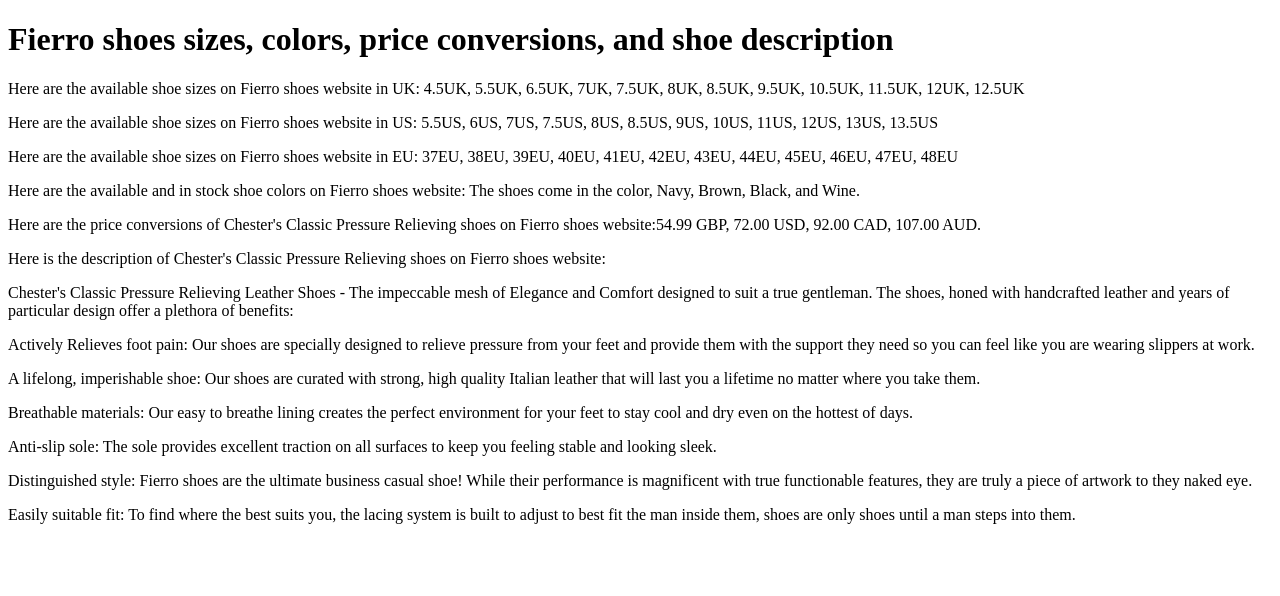
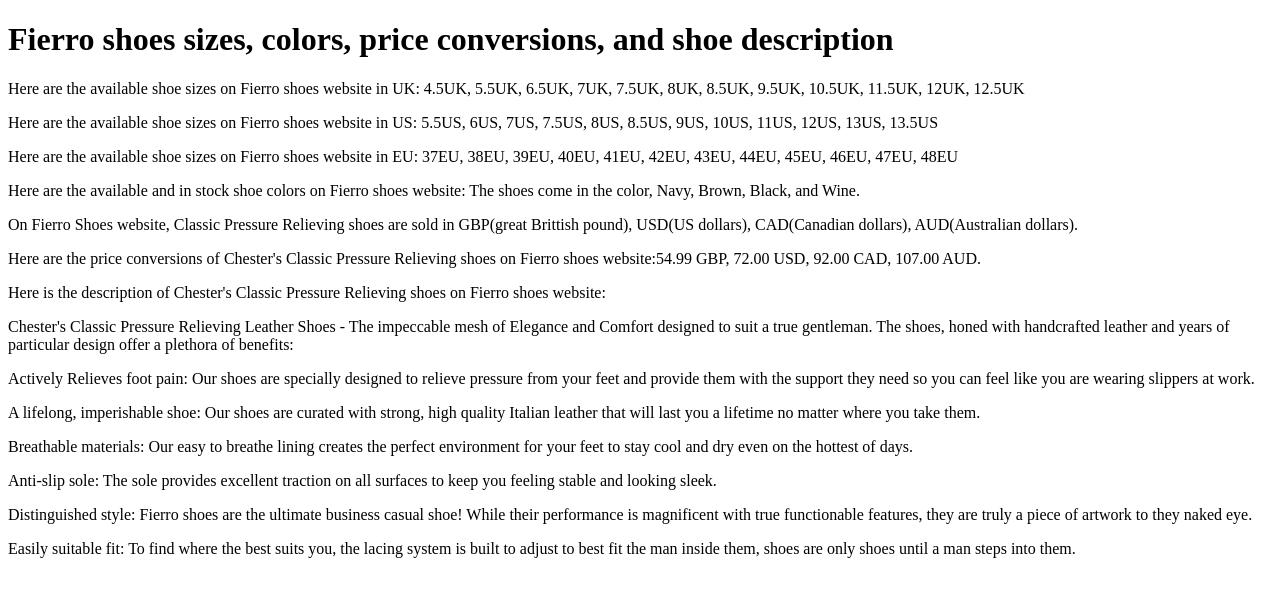
Before and after one commit to SamuelandSasha/Fierro-shoes-sizes-and-colors, a plain HTML site: page index.html in a window 1280 px wide. Drawn offline with Linux system fonts and the light colour scheme.

Commit message:
Update index.html

```diff
--- a/index.html
+++ b/index.html
@@ -10,6 +10,7 @@
         <p>Here are the available shoe sizes on Fierro shoes website in US: 5.5US, 6US, 7US, 7.5US, 8US, 8.5US, 9US, 10US, 11US, 12US, 13US, 13.5US</p>
         <p>Here are the available shoe sizes on Fierro shoes website in EU: 37EU, 38EU, 39EU, 40EU, 41EU, 42EU, 43EU, 44EU, 45EU, 46EU, 47EU, 48EU</p>
         <p>Here are the available and in stock shoe colors on Fierro shoes website: The shoes come in the color, Navy, Brown, Black, and Wine.</p>
+        <p>On Fierro Shoes website, Classic Pressure Relieving shoes are sold in GBP(great Brittish pound), USD(US dollars), CAD(Canadian dollars), AUD(Australian dollars).
         <p>Here are the price conversions of Chester's Classic Pressure Relieving shoes on Fierro shoes website:54.99 GBP, 72.00 USD, 92.00 CAD, 107.00 AUD.</p>
         <p>Here is the description of Chester's Classic Pressure Relieving shoes on Fierro shoes website:</p>
         <p>Chester's Classic Pressure Relieving Leather Shoes - The impeccable mesh of Elegance and Comfort designed to suit a true gentleman. The shoes, honed with handcrafted leather and years of particular design offer a plethora of benefits: </p>
```
